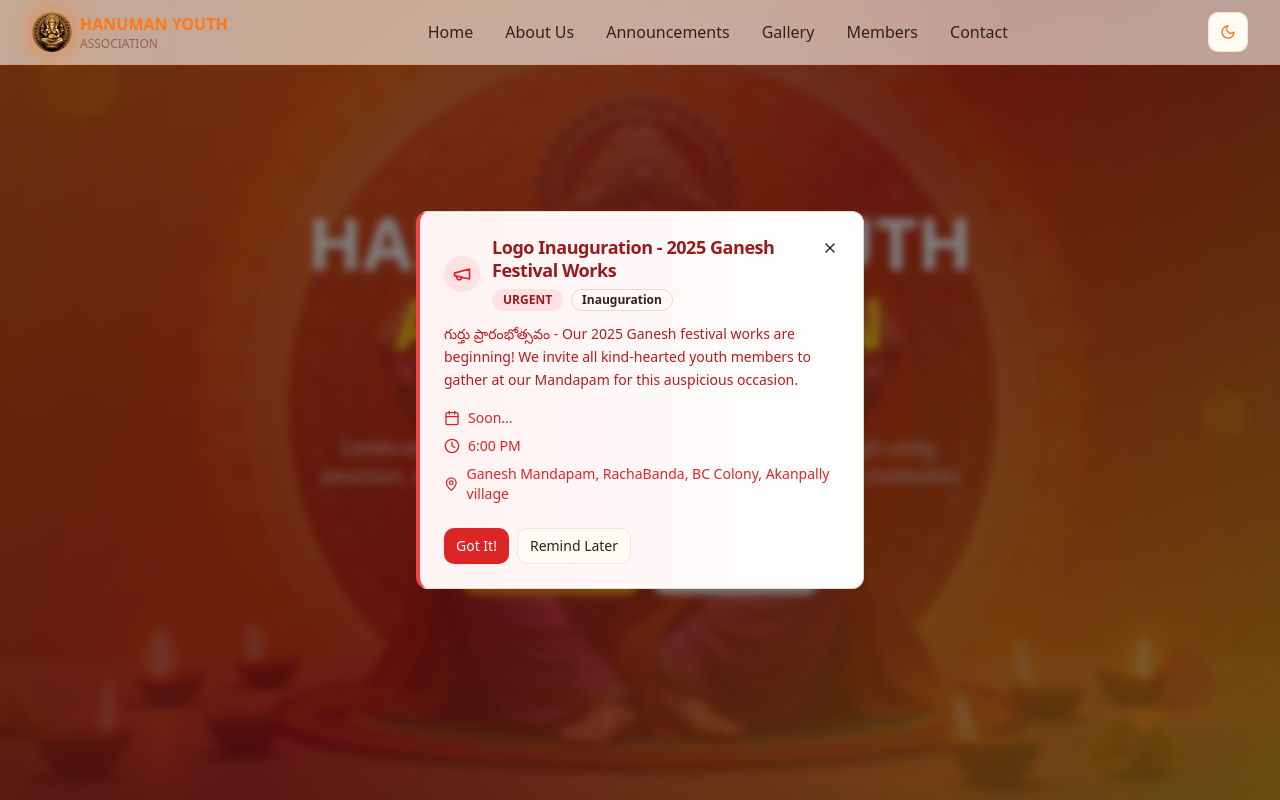
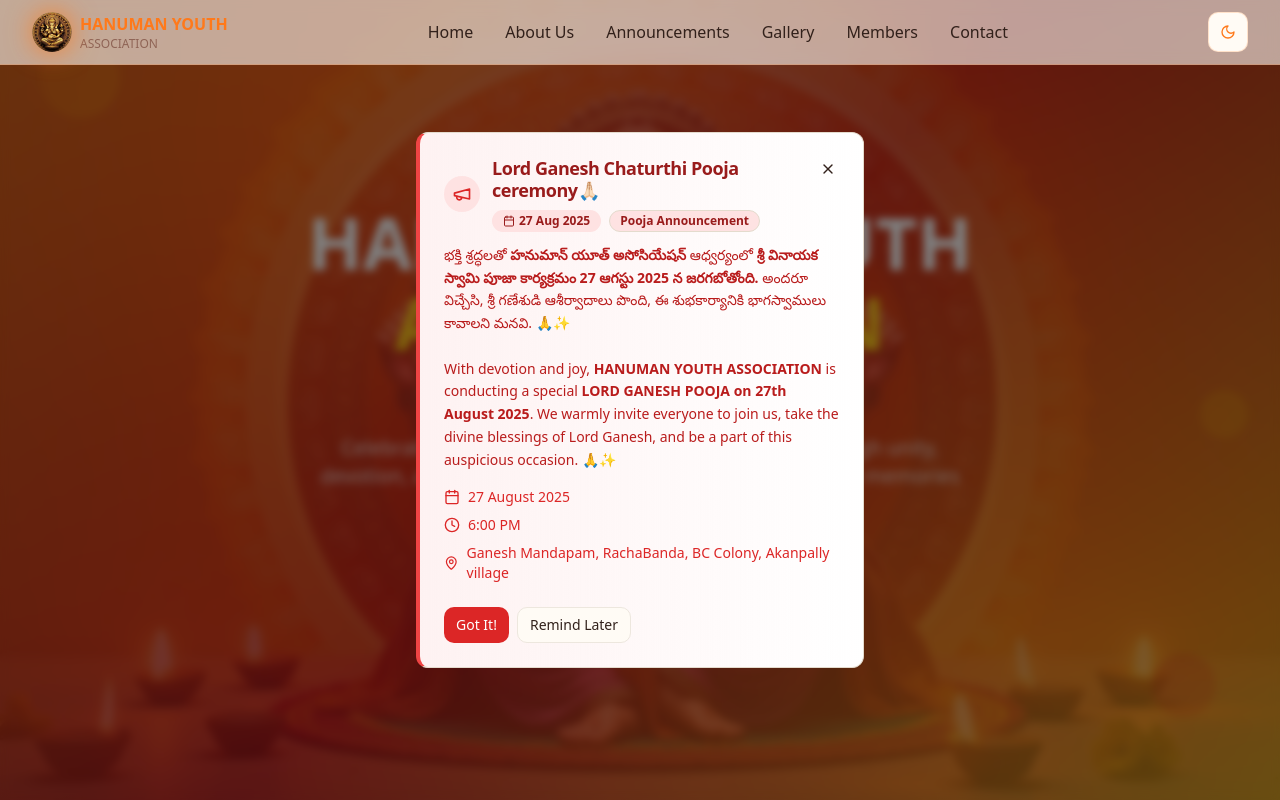
Before and after one commit to anilchary225/hanuman-youth-association-25, a React (Vite) app: page / in a window 1280 px wide. Shown: the top 800 px of the page. Built offline with nearby package versions, Linux system fonts and the light colour scheme.

Commit message:
updated announcements

```diff
--- a/src/components/About.tsx
+++ b/src/components/About.tsx
@@ -79,19 +79,19 @@ const About = () => {
 
             <div className="grid grid-cols-2 gap-6">
               <div className="text-center p-6 bg-primary/10 rounded-xl">
-                <div className="text-3xl font-bold text-primary mb-2">10+</div>
+                <div className="text-3xl font-bold text-primary mb-2">15+</div>
                 <div className="text-sm text-muted-foreground">Years of Celebration</div>
               </div>
               <div className="text-center p-6 bg-accent/10 rounded-xl">
-                <div className="text-3xl font-bold text-accent mb-2">500+</div>
+                <div className="text-3xl font-bold text-accent mb-2">50+</div>
                 <div className="text-sm text-muted-foreground">Community Members</div>
               </div>
               <div className="text-center p-6 bg-secondary/10 rounded-xl">
-                <div className="text-3xl font-bold text-secondary mb-2">25+</div>
+                <div className="text-3xl font-bold text-secondary mb-2">20+</div>
                 <div className="text-sm text-muted-foreground">Annual Events</div>
               </div>
               <div className="text-center p-6 bg-primary/10 rounded-xl">
-                <div className="text-3xl font-bold text-primary mb-2">1000+</div>
+                <div className="text-3xl font-bold text-primary mb-2">100+</div>
                 <div className="text-sm text-muted-foreground">Precious Memories</div>
               </div>
             </div>
--- a/src/components/AnnouncementPopup.tsx
+++ b/src/components/AnnouncementPopup.tsx
@@ -18,7 +18,7 @@ const AnnouncementPopup = () => {
     }
   }, []);
   const getTomorrowDate = () => {
-    const tomorrow = new Date(2025, 7, 20); // August 20, 2025
+    const tomorrow = new Date(2025, 7, 27); // August 20, 2025
     return tomorrow.toLocaleDateString('en-IN', {
       year: 'numeric',
       month: 'long',
@@ -39,14 +39,15 @@ const AnnouncementPopup = () => {
               </div>
               <div>
                 <CardTitle className="text-lg leading-tight text-red-800 dark:text-red-200">
-                  Logo Inauguration - 2025 Ganesh Festival Works
+                Lord Ganesh Chaturthi Pooja ceremony🙏🏻
                 </CardTitle>
                 <div className="flex items-center gap-2 mt-2">
                   <Badge className="bg-red-100 text-red-800 dark:bg-red-900 dark:text-red-200">
-                    URGENT
+                    <Calendar className="h-3 w-3 inline mr-1" />
+                    27 Aug 2025
                   </Badge>
-                  <Badge variant="outline" className="text-xs">
-                    Inauguration
+                  <Badge variant="outline" className="text-xs bg-red-100 text-red-800 dark:bg-red-900 dark:text-red-200">
+                    Pooja Announcement
                   </Badge>
                 </div>
               </div>
@@ -64,15 +65,15 @@ const AnnouncementPopup = () => {
 
         <CardContent className="space-y-4">
           <CardDescription className="text-sm leading-relaxed text-red-700 dark:text-red-300">
-            గుర్తు ప్రారంభోత్సవం - Our 2025 Ganesh festival works are beginning!
-            We invite all kind-hearted youth members to gather at our Mandapam for this auspicious occasion.
-          </CardDescription>
-
+          భక్తి శ్రద్ధలతో <b>హనుమాన్ యూత్ అసోసియేషన్</b> ఆధ్వర్యంలో <b>శ్రీ వినాయక స్వామి పూజా కార్యక్రమం 27 ఆగస్టు 2025 న జరగబోతోంది.</b> అందరూ విచ్చేసి, శ్రీ గణేశుడి ఆశీర్వాదాలు పొంది, ఈ శుభకార్యానికి భాగస్వాములు కావాలని మనవి. 🙏✨
+          <br />
+          <br />
+          With devotion and joy, <b>HANUMAN YOUTH ASSOCIATION</b> is conducting a special <b>LORD GANESH POOJA on 27th August 2025</b>. We warmly invite everyone to join us, take the divine blessings of Lord Ganesh, and be a part of this auspicious occasion. 🙏✨ </CardDescription>
           <div className="space-y-2 text-sm text-red-600 dark:text-red-400">
             <div className="flex items-center gap-2">
               <Calendar className="h-4 w-4" />
-              {/* <span>{getTomorrowDate()}</span> */}
-              <span><p>Soon...</p></span>
+              <span>{getTomorrowDate()}</span>
+              {/* <span><p></p></span> */}
             </div>
             <div className="flex items-center gap-2">
               <Clock className="h-4 w-4" />
--- a/src/components/Announcements.tsx
+++ b/src/components/Announcements.tsx
@@ -8,12 +8,12 @@ const Announcements = () => {
     {
       id: 1,
       type: "urgent",
-      title: "Logo Inauguration - 2025 Ganesh Festival Works",
-      description: "గుర్తు ప్రారంభోత్సవం - Our 2025 Ganesh festival works are beginning! We invite all kind-hearted youth members to gather at our Mandapam for this auspicious occasion. Let's start this year's preparations with divine blessings.",
-      date: "soon...",
-      time: "6:00 PM",
+      title: "Lord Ganesh Chaturthi Pooja ceremony🙏🏻",
+      description: "భక్తి శ్రద్ధలతో హనుమాన్ యూత్ అసోసియేషన్ ఆధ్వర్యంలో శ్రీ వినాయక స్వామి పూజా కార్యక్రమం 27 ఆగస్టు 2025 న జరగబోతోంది. అందరూ విచ్చేసి, శ్రీ గణేశుడి ఆశీర్వాదాలు పొంది, ఈ శుభకార్యానికి భాగస్వాములు కావాలని మనవి. 🙏✨  ఈ పూజా కార్యక్రమం ద్వారా మన సమాజంలో ఐక్యత, సాంస్కృతిక వారసత్వం, మరియు ఆధ్యాత్మిక విలువలను పెంపొందించుకోవాలని లక్ష్యంగా పెట్టుకున్నాం. ఈ కార్యక్రమంలో పాల్గొని, మీ కుటుంబ సభ్యులు, స్నేహితులు అందరూ ఆహ్వానించబడతారు.",
+      date: "27 Aug 2025",
+      time: "6:00 PM onwards",
       location: "Ganesh Mandapam, RachaBanda, BC Colony, Akanpally village",
-      category: "Inauguration",
+      category: "Pooja Announcement",
       priority: "high",
       icon: Megaphone
     },
@@ -120,7 +120,7 @@ const Announcements = () => {
                     </div>
                   </div>
 
-                  <div className="pt-2">
+                  {/* <div className="pt-2">
                     <Button
                       variant="outline"
                       size="sm"
@@ -128,7 +128,7 @@ const Announcements = () => {
                     >
                       Learn More
                     </Button>
-                  </div>
+                  </div> */}
                 </CardContent>
               </Card>
             );
```
Also changed, not shown: 1 other file (tests, documents, lock files or other folders).
